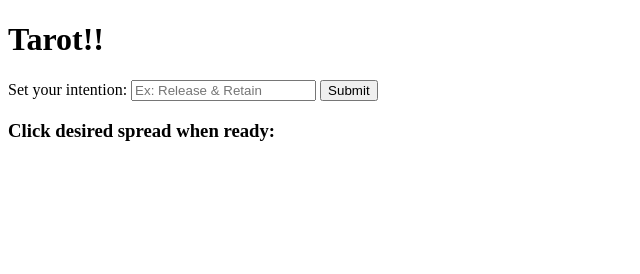
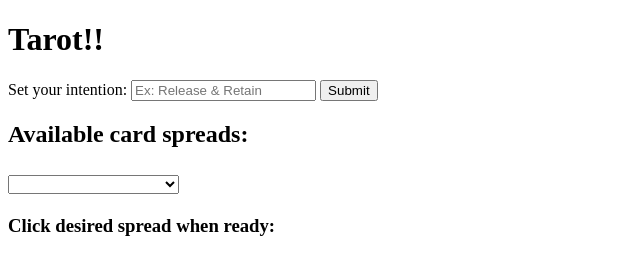
Before and after one commit to bcaudillo/tarot-project, a plain HTML site: page phase-1-project/project/index.html in a window 1280 px wide. Shown: the whole page, without its empty margins (0-640 px from the left). Drawn offline with Linux system fonts and the light colour scheme.

Commit message:
create dropdown content

```diff
--- a/phase-1-project/project/index.html
+++ b/phase-1-project/project/index.html
@@ -11,13 +11,24 @@
     <div id='main'>
         <h1>Tarot!!</h1>
 
-
         <div id="spreads">
             <form id="input" action="" method="POST">
                 <label for="spread-description">Set your intention:</label>
                 <input type="text" id="new-spread-description" name="new-spread-description" placeholder="Ex: Release & Retain">
                 <input type="submit" value="Submit">
             </form>
+
+           <h2>Available card spreads:<h2>
+
+        <select id="choice">
+            <option>      </option>
+            <option>Release & Retain</option>
+            <option>Asset & Hindrance</option>
+            <option>Advice from the Universe</option>
+            <option>Past, Present, Future</option>
+            <option>Mind, Body, Spirit</option>
+        </select>
+
 
 
 
```
